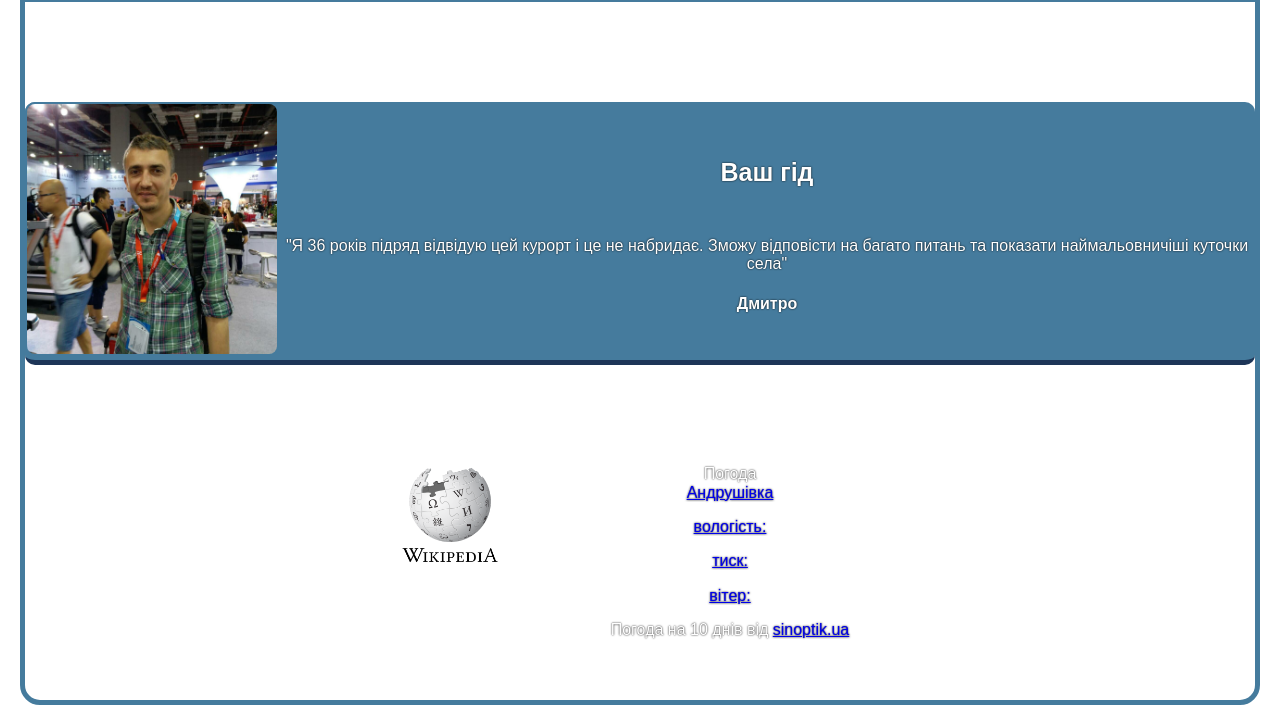
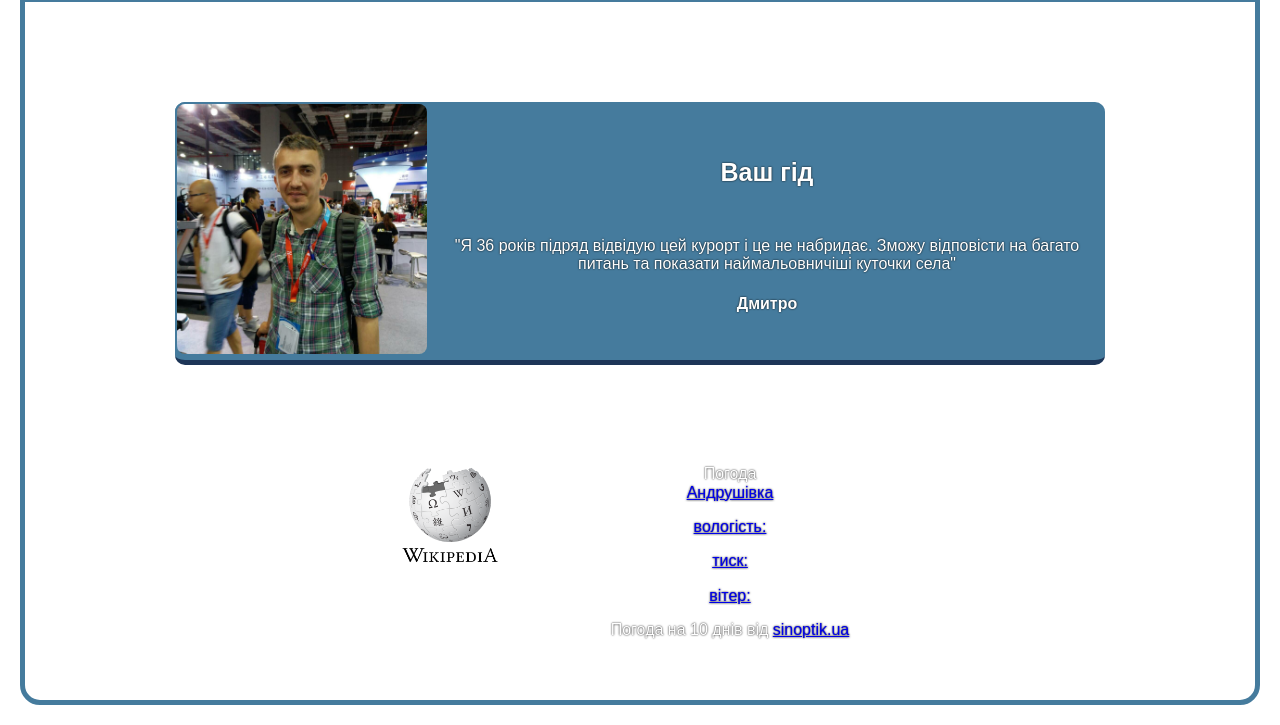
Before and after one commit to springdmitry/cooler_tarasivka, a website built with Vite: page index.html in a window 1280 px wide. Shown: the part 2180-2905 px from the top of the page. Built offline with nearby package versions, Linux system fonts and the light colour scheme.

Commit message:
Update styles.css

```diff
--- a/styles.css
+++ b/styles.css
@@ -96,7 +96,7 @@ img:active {
    width: auto;
 }
 #guide {
-    margin: 100px auto;
+    margin: 100px 150px;
     display: flex;
     flex-direction: row-reverse;
     justify-content:  space-between;
```
